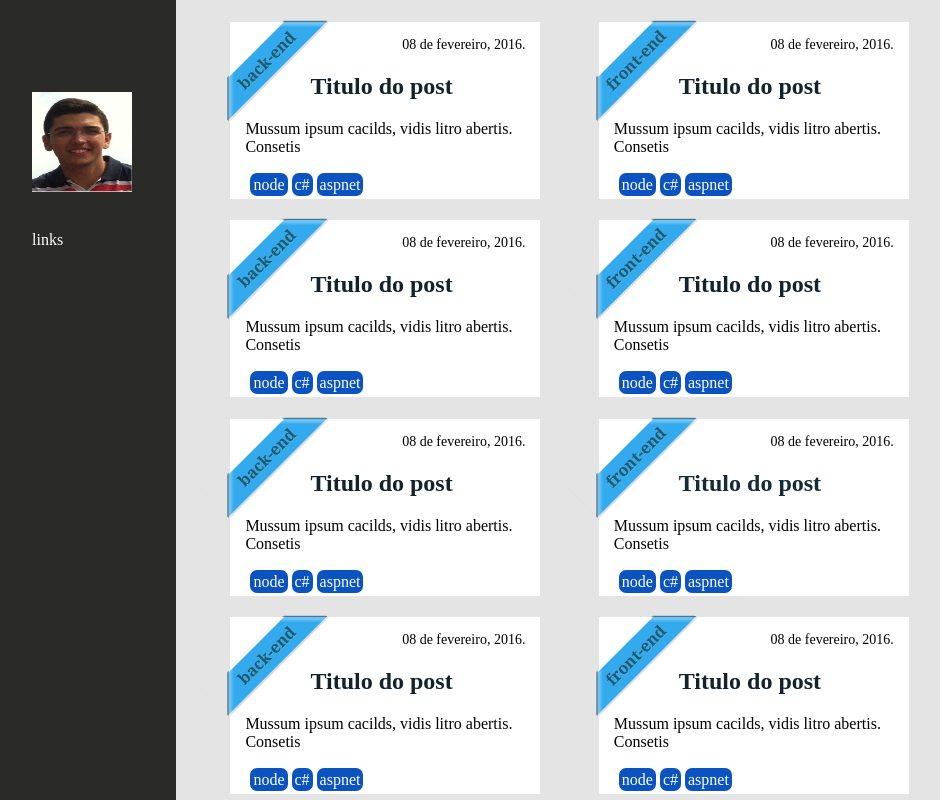
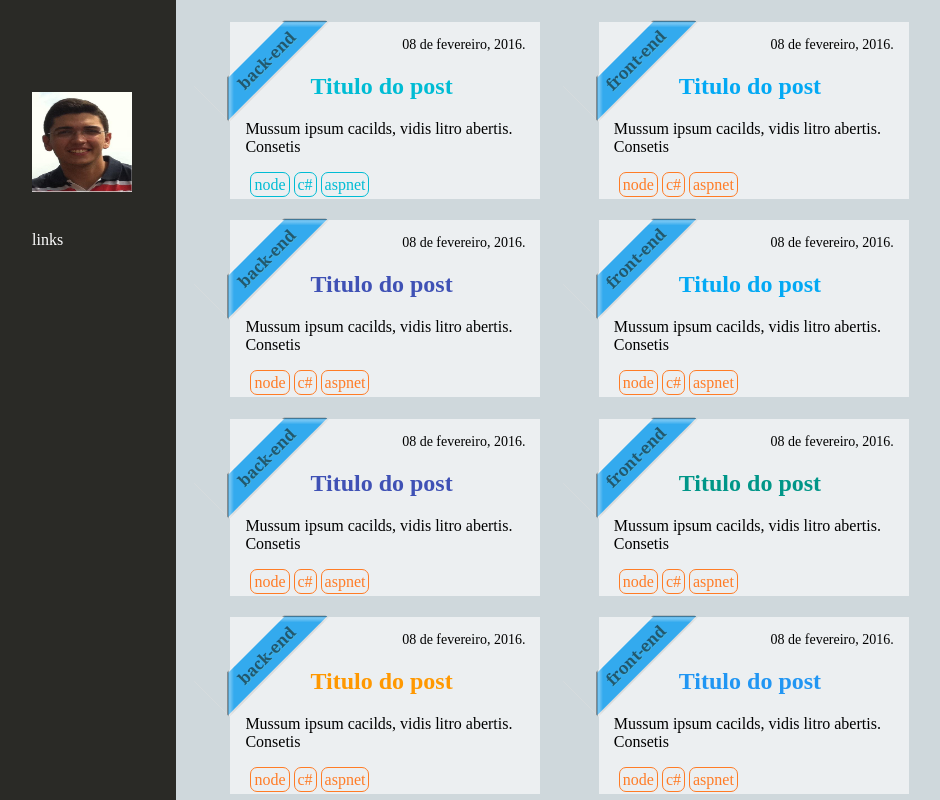
Before and after one commit to CesarNobre/blog, a web app: file index.html in a window 1280 px wide. Shown: the whole page, without its empty margins (16-956 px from the left). Run offline with its HTML, style and script files only (its server is not run), Linux system fonts and the light colour scheme.

Commit message:
ajustando cores

```diff
--- a/assets/style.css
+++ b/assets/style.css
@@ -19,7 +19,7 @@ body{
 }
 
 .container{
-	background-color: rgb(228, 228, 228);
+	background-color: #CFD8DC;
 	width: 85%;
 	margin-left:15%;
 	position: fixed;
@@ -42,7 +42,7 @@ body{
 }
 
 .posts{
-	background-color: white;
+	background-color: #ECEFF1;
 	margin-top:2%;
 	margin-left: 5%;
 	padding: 15px 15px 0 15px;
@@ -58,10 +58,9 @@ body{
 }
 
 .tag{
-	background-color: #0A53C1;
-    color: white;
     border-radius: 7px;
     padding: 3px;
+    border:1px solid;
 }
 .categories{
 	width: 80px;
@@ -82,15 +81,30 @@ body{
 }
 
 .title{
-	color:#11242c;
 }
 
-.title-aspnet{
-	color:#11242c;
+.aspnet{
+	color:#3F51B5;
 }
 
-.title-tests{
-	color:#142c36;
+.engenharia{
+	color:#2196F3;
+}
+
+.csharp{
+	color:#03A9F4;
+}
+
+.taskrunner{
+	color:#00BCD4;
+}
+
+.tests{
+	color:#009688;
+}
+
+.knockout{
+	color:#FF9800;
 }
 .backend{
     margin: 40px auto 30px auto;
--- a/index.html
+++ b/index.html
@@ -24,16 +24,16 @@
 				<span class="backend"></span>
 				</div>
 
-				<div class="title">
+				<div class="title taskrunner">
 					<h1>Titulo do post</h1>
 				</div>
 				<div class="post-body">
 					Mussum ipsum cacilds, vidis litro abertis. Consetis
 				</div>
 				<div class="tags">
-					<span class="tag">node</span>
-					<span class="tag">c#</span>
-					<span class="tag">aspnet</span>
+					<span class="tag taskrunner">node</span>
+					<span class="tag taskrunner">c#</span>
+					<span class="tag taskrunner">aspnet</span>
 				</div>
 			</div>
 			<div class="posts">
@@ -43,7 +43,7 @@
 				<div class="categories">
 					<span class="frontend"></span>
 				</div>
-				<div class="title">
+				<div class="title csharp">
 					<h1>Titulo do post</h1>
 				</div>
 				<div class="post-body">
@@ -63,7 +63,7 @@
 				<span class="backend"></span>
 				</div>
 
-				<div class="title">
+				<div class="title aspnet">
 					<h1>Titulo do post</h1>
 				</div>
 				<div class="post-body">
@@ -82,7 +82,7 @@
 				<div class="categories">
 					<span class="frontend"></span>
 				</div>
-				<div class="title">
+				<div class="title csharp">
 					<h1>Titulo do post</h1>
 				</div>
 				<div class="post-body">
@@ -102,7 +102,7 @@
 				<span class="backend"></span>
 				</div>
 
-				<div class="title-aspnet">
+				<div class="title aspnet">
 					<h1>Titulo do post</h1>
 				</div>
 				<div class="post-body">
@@ -121,7 +121,7 @@
 				<div class="categories">
 					<span class="frontend"></span>
 				</div>
-				<div class="title-tests">
+				<div class="title tests">
 					<h1>Titulo do post</h1>
 				</div>
 				<div class="post-body">
@@ -141,7 +141,7 @@
 				<span class="backend"></span>
 				</div>
 
-				<div class="title">
+				<div class="title knockout">
 					<h1>Titulo do post</h1>
 				</div>
 				<div class="post-body">
@@ -160,7 +160,7 @@
 				<div class="categories">
 					<span class="frontend"></span>
 				</div>
-				<div class="title">
+				<div class="title engenharia">
 					<h1>Titulo do post</h1>
 				</div>
 				<div class="post-body">
```
